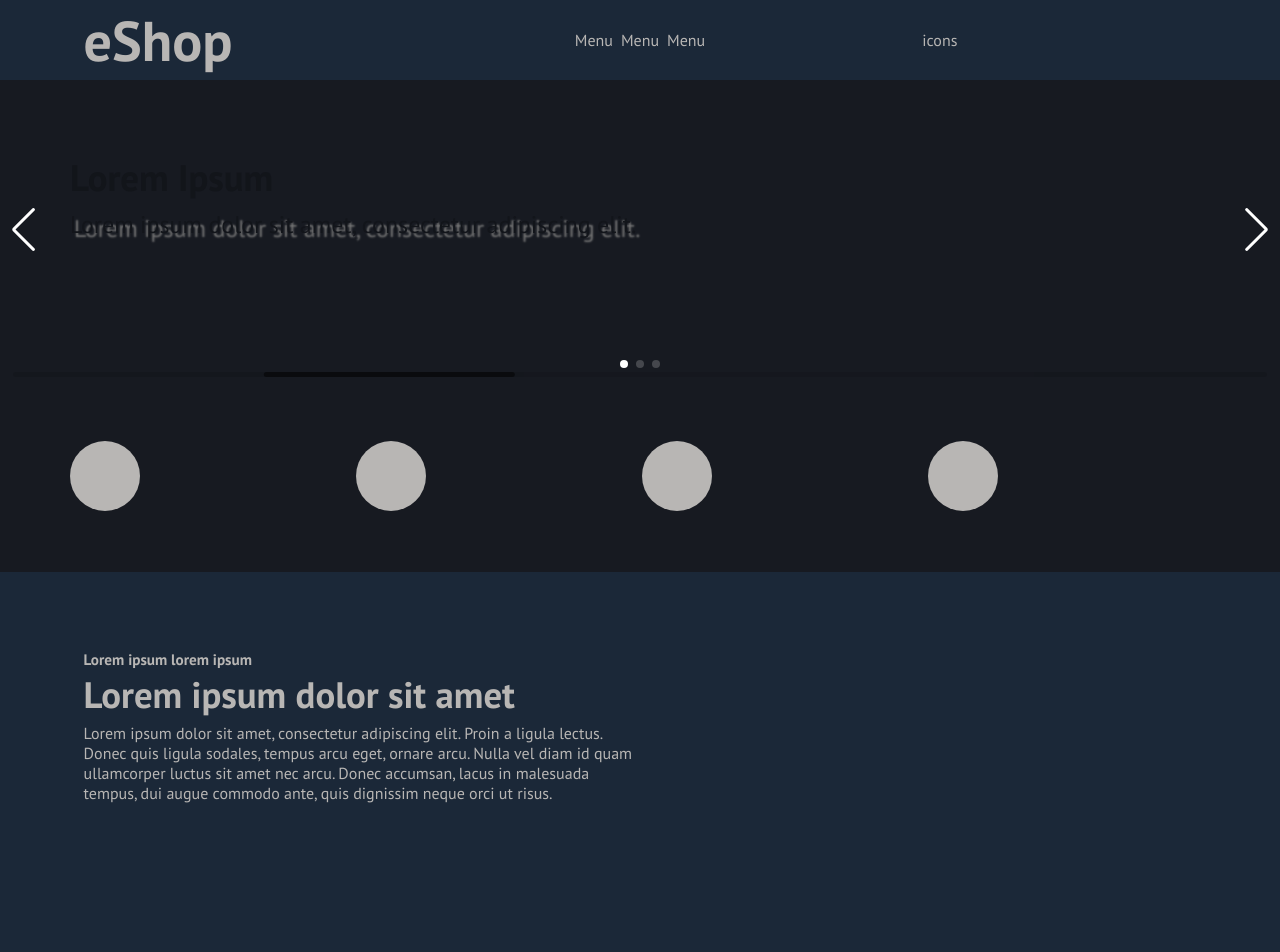
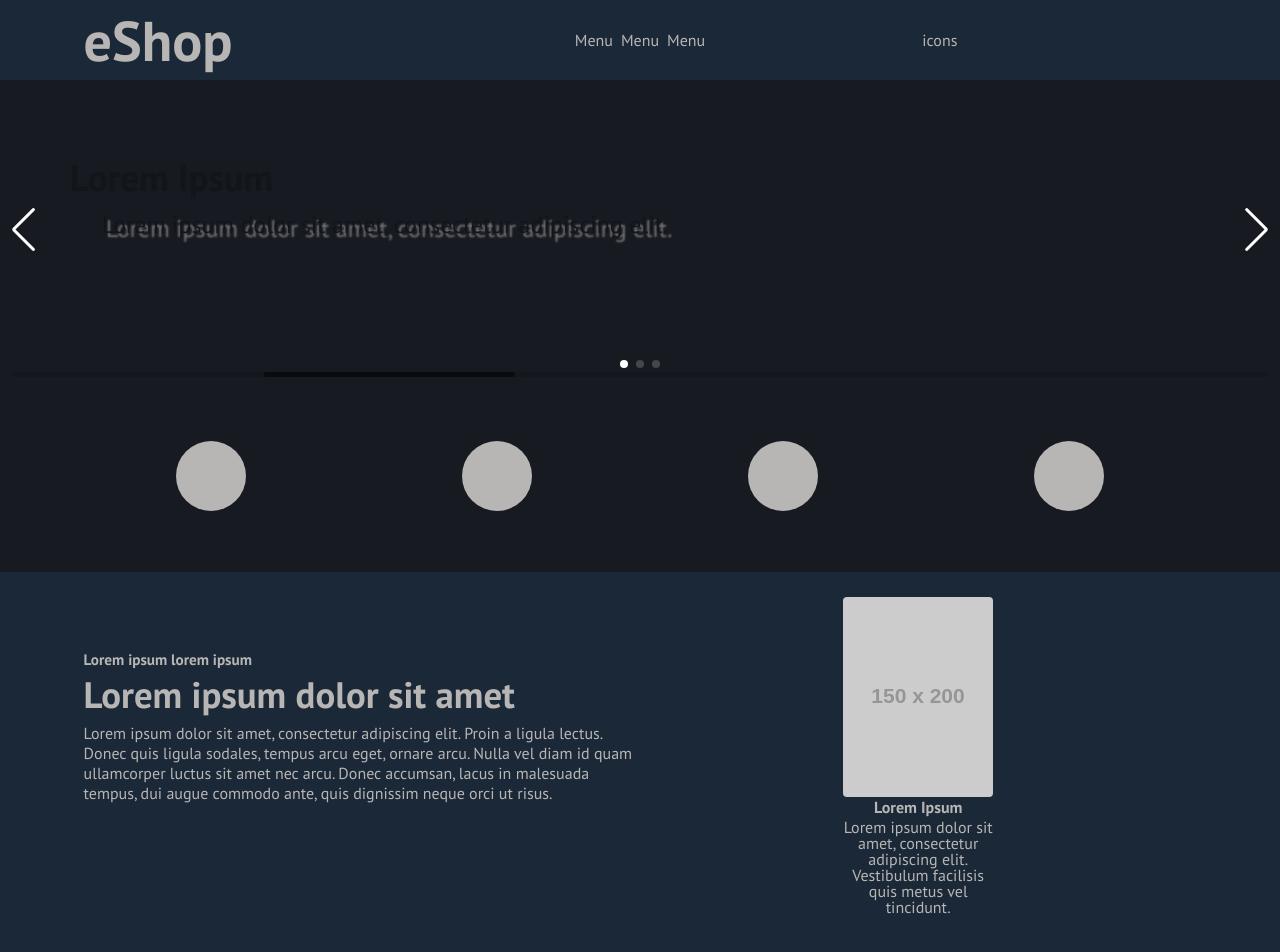
Before and after one commit to jckoronati/template-eshop, a website with bundled scripts: page src/index.html in a window 1280 px wide. Shown: the top 952 px of the page. Built offline with nearby package versions, Linux system fonts and the light colour scheme; placeholder pictures from the web are drawn by us; files whose address does not match are found by name.

Commit message:
Finalizado template

```diff
--- a/src/index.html
+++ b/src/index.html
@@ -50,7 +50,7 @@
                     </div>
                 </div>
                 <div class="swiper-slide swiper-mario">
-                    Slide 3
+
                 </div>
             </div>
             <div class="swiper-pagination"></div>
@@ -86,8 +86,16 @@
                             Lorem ipsum dolor sit amet, consectetur adipiscing elit. Proin a ligula lectus. Donec quis ligula sodales, tempus arcu eget, ornare arcu. Nulla vel diam id quam ullamcorper luctus sit amet nec arcu. Donec accumsan, lacus in malesuada tempus, dui augue commodo ante, quis dignissim neque orci ut risus.
                         </p>
                     </div>
-                    <div class="home__about-row-flip">
-
+                    <div class="home__about-row-card">
+                        <div class="home__about-row-card-content">
+                            <img src="https://via.placeholder.com/150x200?text=Banner">
+                            <h3>
+                                Lorem Ipsum
+                            </h3>
+                            <p>
+                                Lorem ipsum dolor sit amet, consectetur adipiscing elit. Vestibulum facilisis quis metus vel tincidunt.
+                            </p>
+                        </div>
                     </div>
                 </div>
             </div>
--- a/src/styles/main/circles/circles.scss
+++ b/src/styles/main/circles/circles.scss
@@ -5,16 +5,22 @@
 
     &-content {
         display: grid;
-        grid-template-columns: repeat(4, 1fr);
+        grid-template-columns: repeat(2, 1fr);
         width: 100%;
-        gap: 0.25rem;
+        gap: .65rem;
+
+        @include mq(md) {
+            gap: .25rem;
+            grid-template-columns: repeat(4, 1fr);
+        }
 
         &-area {
             background-color: var(--background-circle);
             border-radius: 500px;
             height: 70px;
             width: 70px;
-            text-align: center;
+            display: block;
+            margin: auto;
         }
     }
 }
--- a/src/styles/main/homeAbout/homeAbout.scss
+++ b/src/styles/main/homeAbout/homeAbout.scss
@@ -5,14 +5,26 @@
 
 .home__about {
     background-color: var(--background);
-    height: 25rem;
+    height: auto;
+
+    @include mq(md) {
+        height: 25rem;
+    }
+
     &-row {
         display: grid;
-        grid-template-columns: repeat(2, 1fr);
-        padding: 0 0.85rem;
+        grid-template-columns: repeat(1, 1fr);
+        padding: 4.5rem .85rem 2.5rem;
+
+        @include mq(md) {
+            padding: 0 .85rem;
+            grid-template-columns: repeat(2, 1fr);
+        }
 
         &-text {
-            margin-top: 5rem;
+            @include mq(md) {
+                margin-top: 5rem;
+            }
 
             h2 {
                 font-size: 2.3rem;
@@ -35,5 +47,29 @@
                 color: var(--font-color-text);
             }
         }
+
+        &-card {
+            align-items: center;
+            display: flex;
+            justify-content: center;
+            margin-top: 1.55rem;
+            &-content {
+                width: 150px;
+                img {
+                    border-radius: 0.25rem;
+                }
+
+                h3 {
+                    color: var(--font-color-text);
+                    text-align: center;
+                    margin-bottom: 0.25rem;
+                }
+
+                p {
+                    color: var(--font-color-text);
+                    text-align: center;
+                }
+            }
+        }
     }
 }
--- a/src/styles/main/homeProducts/homeProducts.scss
+++ b/src/styles/main/homeProducts/homeProducts.scss
@@ -22,6 +22,13 @@
         }
 
         &-left {
+            display: flex;
+            justify-content: center;
+
+            @include mq(md) {
+                display: inherit;
+            }
+
             &-card {
                 width: 16rem;
 
--- a/src/styles/swiper/swiper.scss
+++ b/src/styles/swiper/swiper.scss
@@ -14,12 +14,23 @@
             font-size: 2.3rem;
             margin-bottom: 1rem;
             margin-top: 5rem;
+            text-align: center;
+
+            @include mq(md) {
+                text-align: left;
+            }
         }
 
         p {
             color: var(--gray-800);
             font-size: 1.5rem;
             text-shadow: 4px 4px 2px rgba(150, 150, 150, 1);;
+            text-align: center;
+            padding: 0 2rem;
+
+            @include mq(md) {
+                text-align: left;
+            }
         }
     }
 
@@ -34,7 +45,11 @@
             color: var(--gray-500);
             font-size: 2.35rem;
             margin-top: 5rem;
-            text-align: left;
+            text-align: center;
+
+            @include mq(md) {
+                text-align: left;
+            }
         }
 
         p {
```
Also changed, not shown: src/dist/style.css, 1 other file.
